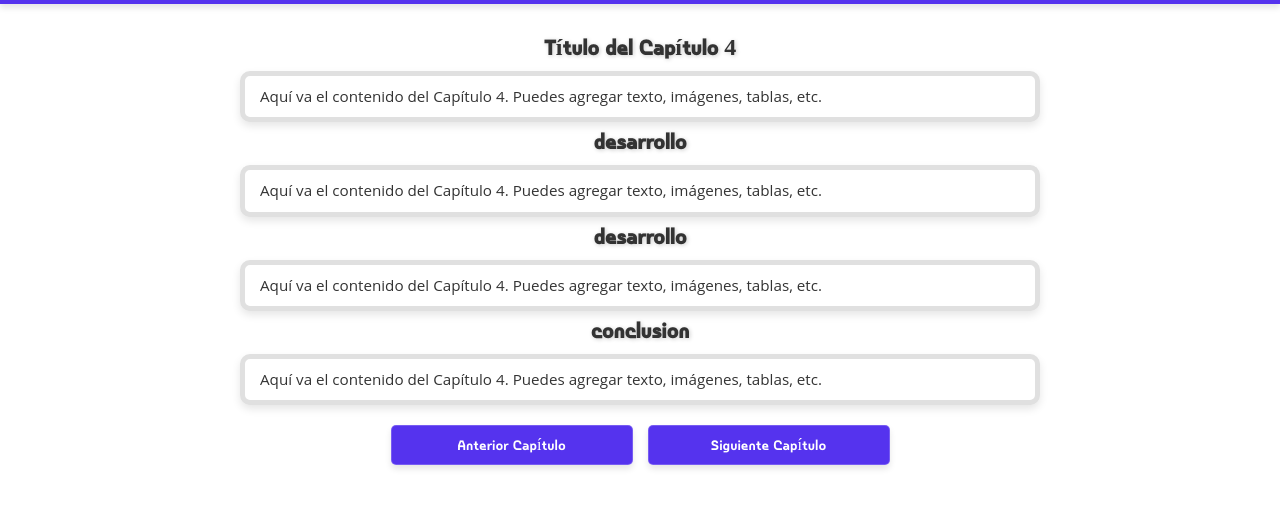
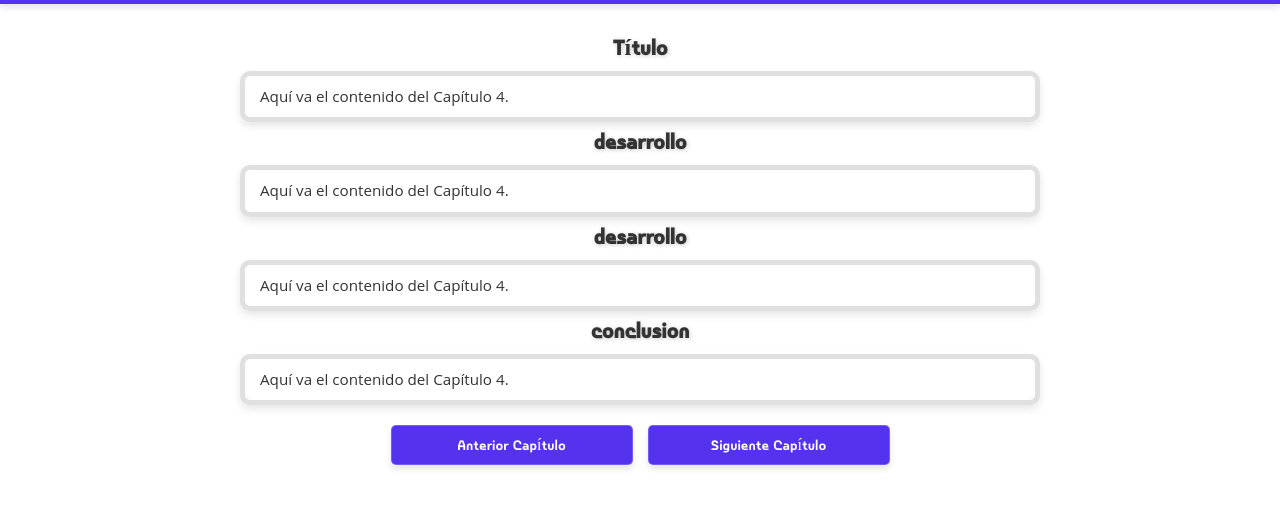
Before and after one commit to Bmorales-cc/Pasantias-if-nvo, a plain HTML site: page capitulo4.html in a window 1280 px wide. Shown: the part 88-596 px from the top of the page. Drawn offline with Linux system fonts and the light colour scheme.

Commit message:
Add files via upload

```diff
--- a/capitulo4.html
+++ b/capitulo4.html
@@ -16,21 +16,21 @@
 
   <main>
     <div class="chapter-content">
-      <h2 style="text-align: center;">Título del Capítulo 4</h2>
+      <h2 style="text-align: center;">Título</h2>
       <p style="text-align: justify; max-width: 800px; margin: 0 auto;">
-        Aquí va el contenido del Capítulo 4. Puedes agregar texto, imágenes, tablas, etc.
+        Aquí va el contenido del Capítulo 4.
       </p>
       <h2 style="text-align: center;">desarrollo</h2>
       <p style="text-align: justify; max-width: 800px; margin: 0 auto;">
-        Aquí va el contenido del Capítulo 4. Puedes agregar texto, imágenes, tablas, etc.
+        Aquí va el contenido del Capítulo 4.
       </p>
       <h2 style="text-align: center;">desarrollo</h2>
       <p style="text-align: justify; max-width: 800px; margin: 0 auto;">
-        Aquí va el contenido del Capítulo 4. Puedes agregar texto, imágenes, tablas, etc.
+        Aquí va el contenido del Capítulo 4.
       </p>
       <h2 style="text-align: center;">conclusion</h2>
       <p style="text-align: justify; max-width: 800px; margin: 0 auto;">
-        Aquí va el contenido del Capítulo 4. Puedes agregar texto, imágenes, tablas, etc.
+        Aquí va el contenido del Capítulo 4.
       </p>
       <div class="navigation-buttons">
         <a href="capitulo3.html" class="button">Anterior Capítulo</a>
```
Also changed, not shown: capitulo1.html (+0 -2 lines), capitulo3.html (+0 -1 lines).
